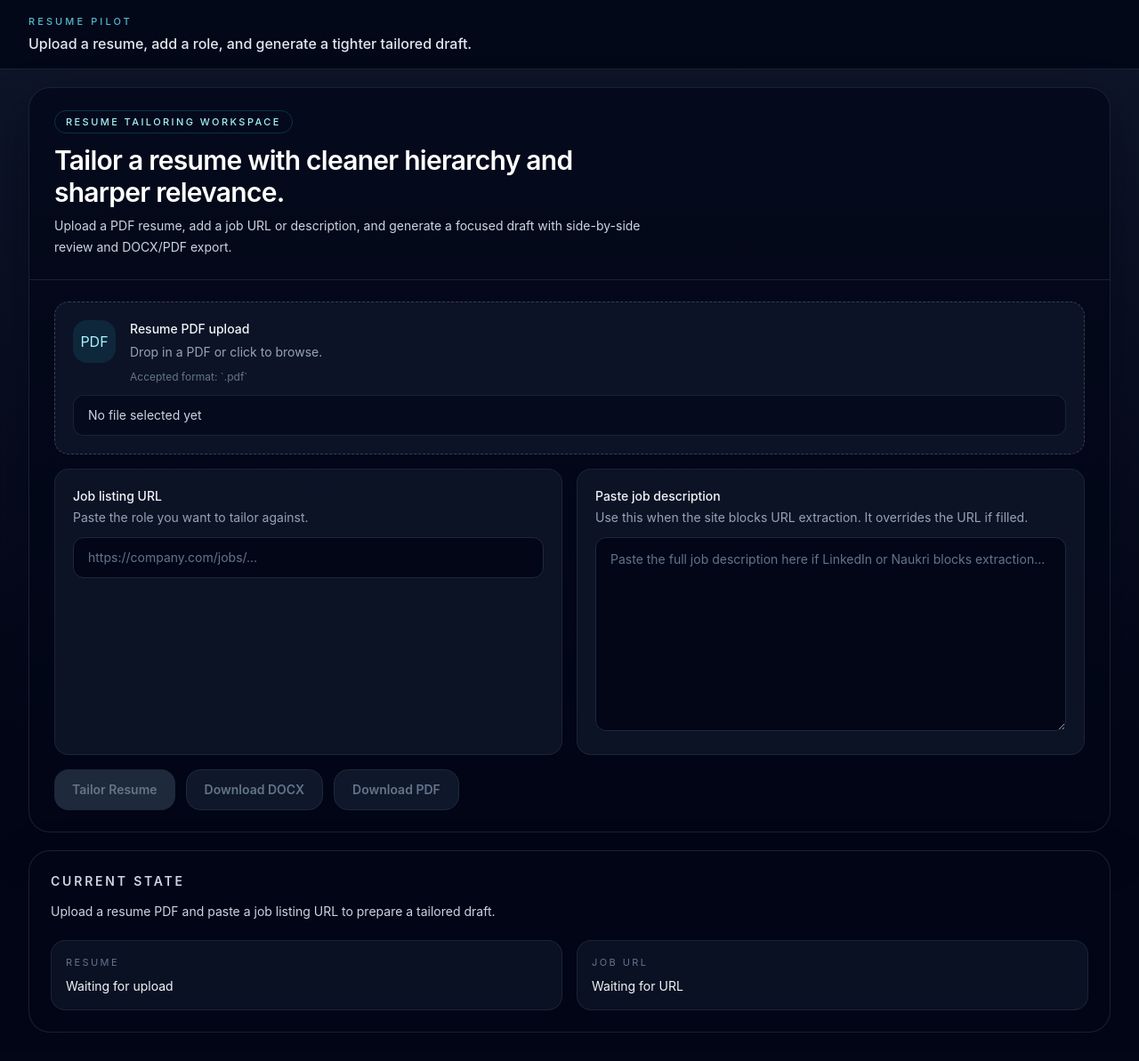
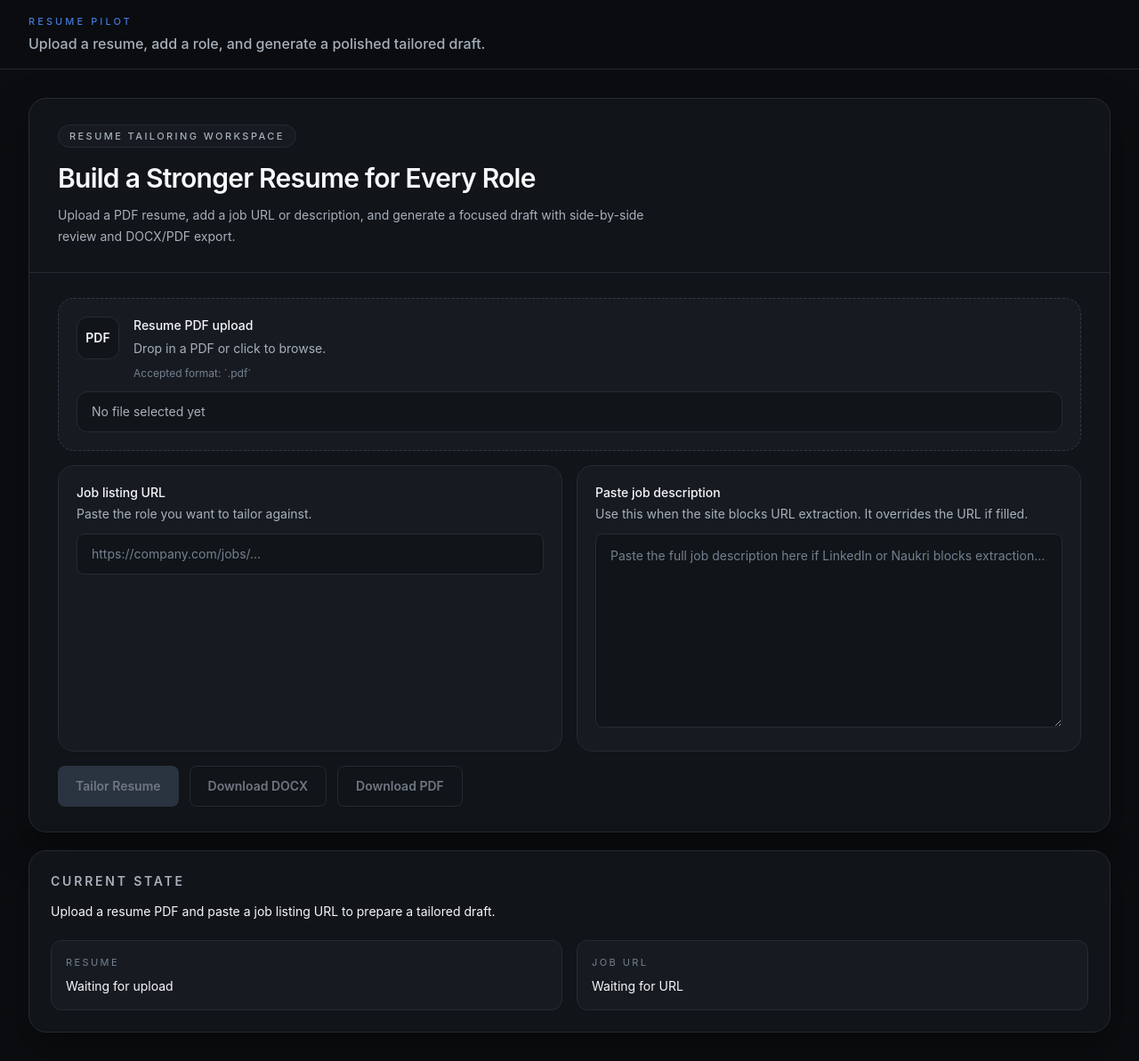
Before and after one commit to visheshshetty86/Resume-tailor, a React (Vite) app: page / in a window 1280 px wide. Shown: the whole page at 89% size. Built offline with nearby package versions, Linux system fonts and the light colour scheme; no server answers.

Commit message:
Refine app into dark SaaS UI

```diff
--- a/src/App.jsx
+++ b/src/App.jsx
@@ -31,24 +31,24 @@ function App() {
     <AppShell>
       <Header />
 
-      <main className="mx-auto flex w-full max-w-7xl flex-1 flex-col gap-5 px-4 py-5 sm:px-6 lg:px-8">
+      <main className="mx-auto flex w-full max-w-7xl flex-1 flex-col gap-5 px-4 py-6 sm:px-6 lg:px-8 lg:py-8">
         <section className="space-y-5">
-          <div className="overflow-hidden rounded-3xl border border-slate-800/80 bg-slate-950/70 shadow-panel">
-            <div className="border-b border-slate-800/80 px-5 py-5 sm:px-7 sm:py-6">
-              <div className="mb-3 inline-flex items-center rounded-full border border-cyan-400/20 bg-cyan-400/8 px-3 py-1 text-[11px] font-medium uppercase tracking-[0.22em] text-cyan-200">
+          <div className="overflow-hidden rounded-[20px] border border-[#252b34] bg-[#111418] shadow-panel">
+            <div className="border-b border-[#252b34] px-6 py-6 sm:px-8 sm:py-7">
+              <div className="mb-4 inline-flex items-center rounded-full border border-[#252b34] bg-[#171b21] px-3 py-1 text-[11px] font-medium uppercase tracking-[0.22em] text-[#a7b0bc]">
                 Resume tailoring workspace
               </div>
 
-              <h1 className="max-w-2xl text-2xl font-semibold tracking-tight text-white sm:text-3xl">
-                Tailor a resume with cleaner hierarchy and sharper relevance.
+              <h1 className="max-w-2xl text-2xl font-semibold tracking-tight text-[#f5f7fa] sm:text-3xl">
+                Build a Stronger Resume for Every Role
               </h1>
-              <p className="mt-2 max-w-2xl text-sm leading-6 text-slate-300">
+              <p className="mt-3 max-w-2xl text-sm leading-6 text-[#a7b0bc]">
                 Upload a PDF resume, add a job URL or description, and generate
                 a focused draft with side-by-side review and DOCX/PDF export.
               </p>
             </div>
 
-            <div className="grid gap-4 px-5 py-5 sm:px-7 sm:py-6">
+            <div className="grid gap-4 px-6 py-6 sm:px-8 sm:py-7">
               <ResumeUpload file={resumeFile} onChange={handleFileChange} />
               <div className="grid gap-4 xl:grid-cols-2">
                 <JobUrlInput value={jobUrl} onChange={setJobUrl} />
@@ -68,7 +68,7 @@ function App() {
                   type="button"
                   onClick={handleDownloadDocx}
                   disabled={!tailoredResume || isDownloading}
-                  className="inline-flex items-center justify-center rounded-2xl border border-emerald-300/20 bg-emerald-400/8 px-5 py-3 text-sm font-semibold text-emerald-200 transition hover:bg-emerald-400/16 disabled:cursor-not-allowed disabled:border-slate-800 disabled:bg-slate-900 disabled:text-slate-500"
+                  className="inline-flex items-center justify-center rounded-lg border border-[#252b34] bg-[#171b21] px-5 py-3 text-sm font-semibold text-[#f5f7fa] transition duration-200 hover:bg-[#1d222a] disabled:cursor-not-allowed disabled:border-[#252b34] disabled:bg-[#111418] disabled:text-[#6f7782]"
                 >
                   {isDownloading ? "Preparing DOCX..." : "Download DOCX"}
                 </button>
@@ -76,7 +76,7 @@ function App() {
                   type="button"
                   onClick={handleDownloadPdf}
                   disabled={!tailoredResume || isDownloading}
-                  className="inline-flex items-center justify-center rounded-2xl border border-sky-300/20 bg-sky-400/8 px-5 py-3 text-sm font-semibold text-sky-200 transition hover:bg-sky-400/16 disabled:cursor-not-allowed disabled:border-slate-800 disabled:bg-slate-900 disabled:text-slate-500"
+                  className="inline-flex items-center justify-center rounded-lg border border-[#252b34] bg-[#171b21] px-5 py-3 text-sm font-semibold text-[#f5f7fa] transition duration-200 hover:bg-[#1d222a] disabled:cursor-not-allowed disabled:border-[#252b34] disabled:bg-[#111418] disabled:text-[#6f7782]"
                 >
                   {isDownloading ? "Preparing PDF..." : "Download PDF"}
                 </button>
--- a/src/components/StatusPanel.jsx
+++ b/src/components/StatusPanel.jsx
@@ -1,57 +1,57 @@
 function StatusPanel({ status, resumeFile, jobUrl, jobDetails, tailoredResume }) {
   return (
-    <section className="rounded-3xl border border-slate-800/80 bg-slate-950/75 p-5 shadow-panel sm:p-6">
-      <h3 className="text-sm font-semibold uppercase tracking-[0.2em] text-slate-300">
+    <section className="rounded-[20px] border border-[#252b34] bg-[#111418] p-5 shadow-panel sm:p-6">
+      <h3 className="text-sm font-semibold uppercase tracking-[0.2em] text-[#a7b0bc]">
         Current state
       </h3>
-      <p className="mt-3 text-sm leading-6 text-slate-300">{status}</p>
+      <p className="mt-3 text-sm leading-6 text-[#f5f7fa]">{status}</p>
 
       <dl className="mt-5 grid gap-4 md:grid-cols-2">
-        <div className="rounded-2xl border border-slate-800/80 bg-slate-900/70 p-4">
-          <dt className="text-[11px] uppercase tracking-[0.22em] text-slate-500">
+        <div className="rounded-xl border border-[#252b34] bg-[#171b21] p-4">
+          <dt className="text-[11px] uppercase tracking-[0.22em] text-[#748090]">
             Resume
           </dt>
-          <dd className="mt-2 break-words text-sm text-slate-100">
+          <dd className="mt-2 break-words text-sm text-[#f5f7fa]">
             {resumeFile ? resumeFile.name : "Waiting for upload"}
           </dd>
         </div>
-        <div className="rounded-2xl border border-slate-800/80 bg-slate-900/70 p-4">
-          <dt className="text-[11px] uppercase tracking-[0.22em] text-slate-500">
+        <div className="rounded-xl border border-[#252b34] bg-[#171b21] p-4">
+          <dt className="text-[11px] uppercase tracking-[0.22em] text-[#748090]">
             Job URL
           </dt>
-          <dd className="mt-2 break-all text-sm text-slate-100">
+          <dd className="mt-2 break-all text-sm text-[#f5f7fa]">
             {jobUrl || "Waiting for URL"}
           </dd>
         </div>
       </dl>
 
       {jobDetails ? (
-        <div className="mt-4 grid gap-4 rounded-2xl border border-cyan-300/15 bg-slate-900/60 p-4 sm:grid-cols-2 xl:grid-cols-3">
+        <div className="mt-4 grid gap-4 rounded-xl border border-[#252b34] bg-[#171b21] p-4 sm:grid-cols-2 xl:grid-cols-3">
           <div>
-            <p className="text-[11px] uppercase tracking-[0.22em] text-cyan-200/70">
+            <p className="text-[11px] uppercase tracking-[0.22em] text-[#a7b0bc]">
               Source
             </p>
-            <p className="mt-2 text-sm text-slate-100">
+            <p className="mt-2 text-sm text-[#f5f7fa]">
               {jobDetails.source === "manual" ? "Manual paste" : "URL extract"}
             </p>
           </div>
           <div>
-            <p className="text-[11px] uppercase tracking-[0.22em] text-cyan-200/70">
+            <p className="text-[11px] uppercase tracking-[0.22em] text-[#a7b0bc]">
               Title
             </p>
-            <p className="mt-2 text-sm text-slate-100">{jobDetails.title || "Not found"}</p>
+            <p className="mt-2 text-sm text-[#f5f7fa]">{jobDetails.title || "Not found"}</p>
           </div>
           <div>
-            <p className="text-[11px] uppercase tracking-[0.22em] text-cyan-200/70">
+            <p className="text-[11px] uppercase tracking-[0.22em] text-[#a7b0bc]">
               Company
             </p>
-            <p className="mt-2 text-sm text-slate-100">{jobDetails.company || "Not found"}</p>
+            <p className="mt-2 text-sm text-[#f5f7fa]">{jobDetails.company || "Not found"}</p>
           </div>
           <div className="sm:col-span-2 xl:col-span-3">
-            <p className="text-[11px] uppercase tracking-[0.22em] text-cyan-200/70">
+            <p className="text-[11px] uppercase tracking-[0.22em] text-[#a7b0bc]">
               Description
             </p>
-            <p className="mt-2 max-h-48 overflow-auto text-sm leading-6 text-slate-200">
+            <p className="mt-2 max-h-48 overflow-auto text-sm leading-6 text-[#d4d9e0]">
               {jobDetails.description}
             </p>
           </div>
@@ -59,11 +59,11 @@ function StatusPanel({ status, resumeFile, jobUrl, jobDetails, tailoredResume })
       ) : null}
 
       {tailoredResume ? (
-        <div className="mt-4 rounded-2xl border border-emerald-300/15 bg-slate-900/75 p-4">
-          <p className="text-[11px] uppercase tracking-[0.22em] text-emerald-200/70">
+        <div className="mt-4 rounded-xl border border-[#252b34] bg-[#171b21] p-4">
+          <p className="text-[11px] uppercase tracking-[0.22em] text-[#22c55e]">
             Tailored Resume
           </p>
-          <pre className="mt-3 max-h-[24rem] overflow-auto whitespace-pre-wrap break-words text-sm leading-6 text-slate-100">
+          <pre className="mt-3 max-h-[24rem] overflow-auto whitespace-pre-wrap break-words text-sm leading-6 text-[#f5f7fa]">
             {tailoredResume}
           </pre>
         </div>
--- a/src/components/action/TailorButton.jsx
+++ b/src/components/action/TailorButton.jsx
@@ -4,7 +4,7 @@ function TailorButton({ onClick, disabled, isProcessing }) {
       type="button"
       onClick={onClick}
       disabled={disabled}
-      className="inline-flex items-center justify-center rounded-2xl bg-cyan-400 px-5 py-3 text-sm font-semibold text-slate-950 transition hover:bg-cyan-300 disabled:cursor-not-allowed disabled:bg-slate-800 disabled:text-slate-500"
+      className="inline-flex items-center justify-center rounded-lg bg-[#4f8cff] px-5 py-3 text-sm font-semibold text-white shadow-[0_10px_24px_rgba(79,140,255,0.18)] transition duration-200 hover:bg-[#4379e6] disabled:cursor-not-allowed disabled:bg-[#2a3340] disabled:text-[#6f7782] disabled:shadow-none"
     >
       {isProcessing ? "Tailoring..." : "Tailor Resume"}
     </button>
--- a/src/components/job/JobDescriptionInput.jsx
+++ b/src/components/job/JobDescriptionInput.jsx
@@ -1,9 +1,9 @@
 function JobDescriptionInput({ value, onChange }) {
   return (
-    <label className="rounded-2xl border border-slate-800/80 bg-slate-900/80 p-5">
+    <label className="rounded-[18px] border border-[#252b34] bg-[#171b21] p-5">
       <div className="mb-3">
-        <p className="text-sm font-medium text-slate-100">Paste job description</p>
-        <p className="mt-1 text-sm text-slate-400">
+        <p className="text-sm font-medium text-[#f5f7fa]">Paste job description</p>
+        <p className="mt-1 text-sm text-[#a7b0bc]">
           Use this when the site blocks URL extraction. It overrides the URL if filled.
         </p>
       </div>
@@ -13,7 +13,7 @@ function JobDescriptionInput({ value, onChange }) {
         onChange={(event) => onChange(event.target.value)}
         placeholder="Paste the full job description here if LinkedIn or Naukri blocks extraction..."
         rows={8}
-        className="w-full resize-y rounded-xl border border-slate-800 bg-slate-950 px-4 py-3 text-sm leading-6 text-slate-100 outline-none transition placeholder:text-slate-500 focus:border-cyan-300/50 focus:ring-2 focus:ring-cyan-300/10"
+        className="w-full resize-y rounded-lg border border-[#252b34] bg-[#111418] px-4 py-3 text-sm leading-6 text-[#f5f7fa] outline-none transition duration-200 placeholder:text-[#748090] focus:border-[#4f8cff]/70 focus:ring-2 focus:ring-[#4f8cff]/12"
       />
     </label>
   );
--- a/src/components/job/JobUrlInput.jsx
+++ b/src/components/job/JobUrlInput.jsx
@@ -1,9 +1,9 @@
 function JobUrlInput({ value, onChange }) {
   return (
-    <label className="rounded-2xl border border-slate-800/80 bg-slate-900/80 p-5">
+    <label className="rounded-[18px] border border-[#252b34] bg-[#171b21] p-5">
       <div className="mb-3">
-        <p className="text-sm font-medium text-slate-100">Job listing URL</p>
-        <p className="mt-1 text-sm text-slate-400">
+        <p className="text-sm font-medium text-[#f5f7fa]">Job listing URL</p>
+        <p className="mt-1 text-sm text-[#a7b0bc]">
           Paste the role you want to tailor against.
         </p>
       </div>
@@ -13,7 +13,7 @@ function JobUrlInput({ value, onChange }) {
         value={value}
         onChange={(event) => onChange(event.target.value)}
         placeholder="https://company.com/jobs/..."
-        className="w-full rounded-xl border border-slate-800 bg-slate-950 px-4 py-3 text-sm text-slate-100 outline-none transition placeholder:text-slate-500 focus:border-cyan-300/50 focus:ring-2 focus:ring-cyan-300/10"
+        className="w-full rounded-lg border border-[#252b34] bg-[#111418] px-4 py-3 text-sm text-[#f5f7fa] outline-none transition duration-200 placeholder:text-[#748090] focus:border-[#4f8cff]/70 focus:ring-2 focus:ring-[#4f8cff]/12"
       />
     </label>
   );
--- a/src/components/layout/AppShell.jsx
+++ b/src/components/layout/AppShell.jsx
@@ -1,6 +1,6 @@
 function AppShell({ children }) {
   return (
-    <div className="min-h-screen bg-hero-radial">
+    <div className="min-h-screen bg-[#0b0d10] text-[#f5f7fa]">
       <div className="mx-auto flex min-h-screen w-full flex-col">
         {children}
       </div>
--- a/src/components/layout/Header.jsx
+++ b/src/components/layout/Header.jsx
@@ -1,18 +1,18 @@
 function Header() {
   return (
-    <header className="border-b border-slate-800/80 bg-slate-950/85">
+    <header className="border-b border-[#252b34] bg-[#0b0d10]/90 backdrop-blur-sm">
       <div className="mx-auto flex w-full max-w-7xl items-center justify-between px-4 py-4 sm:px-6 lg:px-8">
-        <div>
-          <p className="text-[11px] font-medium uppercase tracking-[0.28em] text-cyan-300/80">
+        <div className="space-y-1">
+          <p className="text-[11px] font-medium uppercase tracking-[0.28em] text-[#4f8cff]/85">
             Resume Pilot
           </p>
-          <h2 className="mt-1 text-sm font-medium text-slate-200 sm:text-base">
-            Upload a resume, add a role, and generate a tighter tailored draft.
+          <h2 className="text-sm font-medium text-[#a7b0bc] sm:text-base">
+            Upload a resume, add a role, and generate a polished tailored draft.
           </h2>
         </div>
 
-        {/* <div className="hidden rounded-full border border-white/10 bg-white/5 px-3 py-1 text-xs text-slate-300 sm:block">
-          Responsive component-based layout
+        {/* <div className="hidden rounded-full border border-[#252b34] bg-[#111418] px-3 py-1 text-xs text-[#a7b0bc] sm:block">
+          Recruiter-ready workflow
         </div> */}
       </div>
     </header>
--- a/src/components/resume/ResumeUpload.jsx
+++ b/src/components/resume/ResumeUpload.jsx
@@ -1,16 +1,16 @@
 function ResumeUpload({ file, onChange }) {
   return (
-    <label className="group flex cursor-pointer flex-col gap-3 rounded-2xl border border-dashed border-slate-700 bg-slate-900/80 p-5 transition hover:border-cyan-300/40 hover:bg-slate-900">
+    <label className="group flex cursor-pointer flex-col gap-3 rounded-[18px] border border-dashed border-[#303844] bg-[#171b21] p-5 transition duration-200 hover:border-[#4f8cff]/55 hover:bg-[#1a1f26]">
       <div className="flex items-start gap-4">
-        <div className="flex h-12 w-12 shrink-0 items-center justify-center rounded-2xl bg-cyan-400/10 text-cyan-200">
+        <div className="flex h-12 w-12 shrink-0 items-center justify-center rounded-xl border border-[#252b34] bg-[#111418] text-sm font-semibold text-[#f5f7fa]">
           PDF
         </div>
         <div className="min-w-0 flex-1">
-          <p className="text-sm font-medium text-slate-100">Resume PDF upload</p>
-          <p className="mt-1 text-sm leading-6 text-slate-400">
+          <p className="text-sm font-medium text-[#f5f7fa]">Resume PDF upload</p>
+          <p className="mt-1 text-sm leading-6 text-[#a7b0bc]">
             Drop in a PDF or click to browse.
           </p>
-          <p className="mt-2 text-xs text-slate-500">
+          <p className="mt-2 text-xs text-[#748090]">
             Accepted format: `.pdf`
           </p>
         </div>
@@ -23,11 +23,11 @@ function ResumeUpload({ file, onChange }) {
         onChange={onChange}
       />
 
-      <div className="rounded-xl border border-slate-800/80 bg-slate-950/60 px-4 py-3 text-sm text-slate-300">
+      <div className="rounded-xl border border-[#252b34] bg-[#111418] px-4 py-3 text-sm text-[#a7b0bc]">
         {file ? (
           <div className="flex items-center justify-between gap-3">
-            <span className="truncate font-medium text-slate-100">{file.name}</span>
-            <span className="shrink-0 text-xs text-cyan-300">Ready</span>
+            <span className="truncate font-medium text-[#f5f7fa]">{file.name}</span>
+            <span className="shrink-0 text-xs text-[#22c55e]">Ready</span>
           </div>
         ) : (
           <span>No file selected yet</span>
--- a/src/index.css
+++ b/src/index.css
@@ -4,6 +4,15 @@
 
 :root {
   color-scheme: dark;
+  --bg: #0b0d10;
+  --bg-elevated: #111418;
+  --card: #171b21;
+  --border: #252b34;
+  --text: #f5f7fa;
+  --text-muted: #a7b0bc;
+  --accent: #4f8cff;
+  --success: #22c55e;
+  --error: #ef4444;
 }
 
 html,
@@ -18,11 +27,26 @@ body {
     Inter, ui-sans-serif, system-ui, -apple-system, BlinkMacSystemFont, "Segoe UI",
     sans-serif;
   background:
-    linear-gradient(180deg, rgba(15, 23, 42, 0.98) 0%, rgba(2, 6, 23, 1) 64%),
-    #020617;
-  color: #e2e8f0;
+    radial-gradient(circle at top, rgba(79, 140, 255, 0.08), transparent 38%),
+    linear-gradient(180deg, #0b0d10 0%, #090b0e 100%);
+  color: var(--text);
 }
 
 ::selection {
-  background: rgba(56, 189, 248, 0.35);
+  background: rgba(79, 140, 255, 0.28);
+  color: var(--text);
 }
+
+* {
+  box-sizing: border-box;
+}
+
+button,
+input,
+textarea {
+  font: inherit;
+}
+
+::placeholder {
+  color: #748090;
+}
--- a/tailwind.config.js
+++ b/tailwind.config.js
@@ -4,11 +4,7 @@ export default {
   theme: {
     extend: {
       boxShadow: {
-        panel: "0 20px 50px rgba(2, 6, 23, 0.45)",
-      },
-      backgroundImage: {
-        "hero-radial":
-          "linear-gradient(180deg, rgba(15, 23, 42, 0.92) 0%, rgba(2, 6, 23, 1) 70%)",
+        panel: "0 18px 44px rgba(0, 0, 0, 0.34)",
       },
     },
   },
```
Also changed, not shown: src/components/ResumeComparison.jsx (+9 -9 lines).
